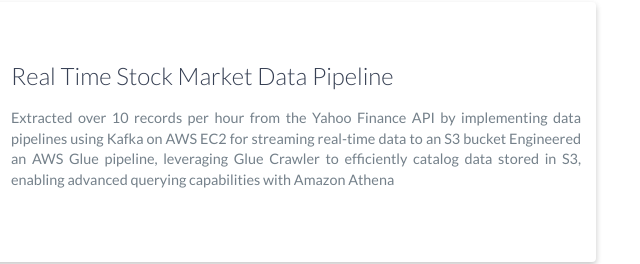
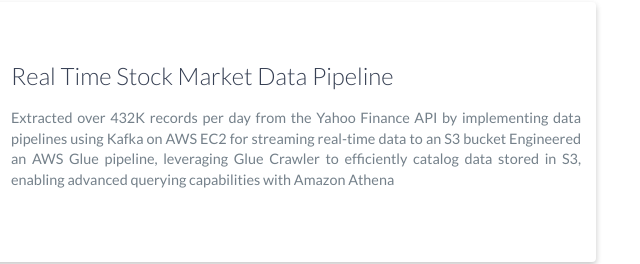
Before and after one commit to meenakshirajesh1999/meenakshirajesh1999.github.io, a website: page index.html in a window 1280 px wide. Shown: the part 510-774 px from the top of the page, 494-1134 px from the left. Drawn offline with nearby package versions, Linux system fonts and the light colour scheme.

Commit message:
Update index.html

```diff
--- a/index.html
+++ b/index.html
@@ -117,7 +117,7 @@
                     <div class="project-info">
                         <h3>Real Time Stock Market Data Pipeline</h3>
                         <p align = "justify">
-                            Extracted over 10 records per hour from the Yahoo Finance API by implementing data pipelines using Kafka on AWS EC2 for streaming real-time data to an S3 bucket
+                            Extracted over 432K records per day from the Yahoo Finance API by implementing data pipelines using Kafka on AWS EC2 for streaming real-time data to an S3 bucket
                             Engineered an AWS Glue pipeline, leveraging Glue Crawler to efficiently catalog data stored in S3, enabling advanced querying capabilities with Amazon Athena
 
                         </p>
```
